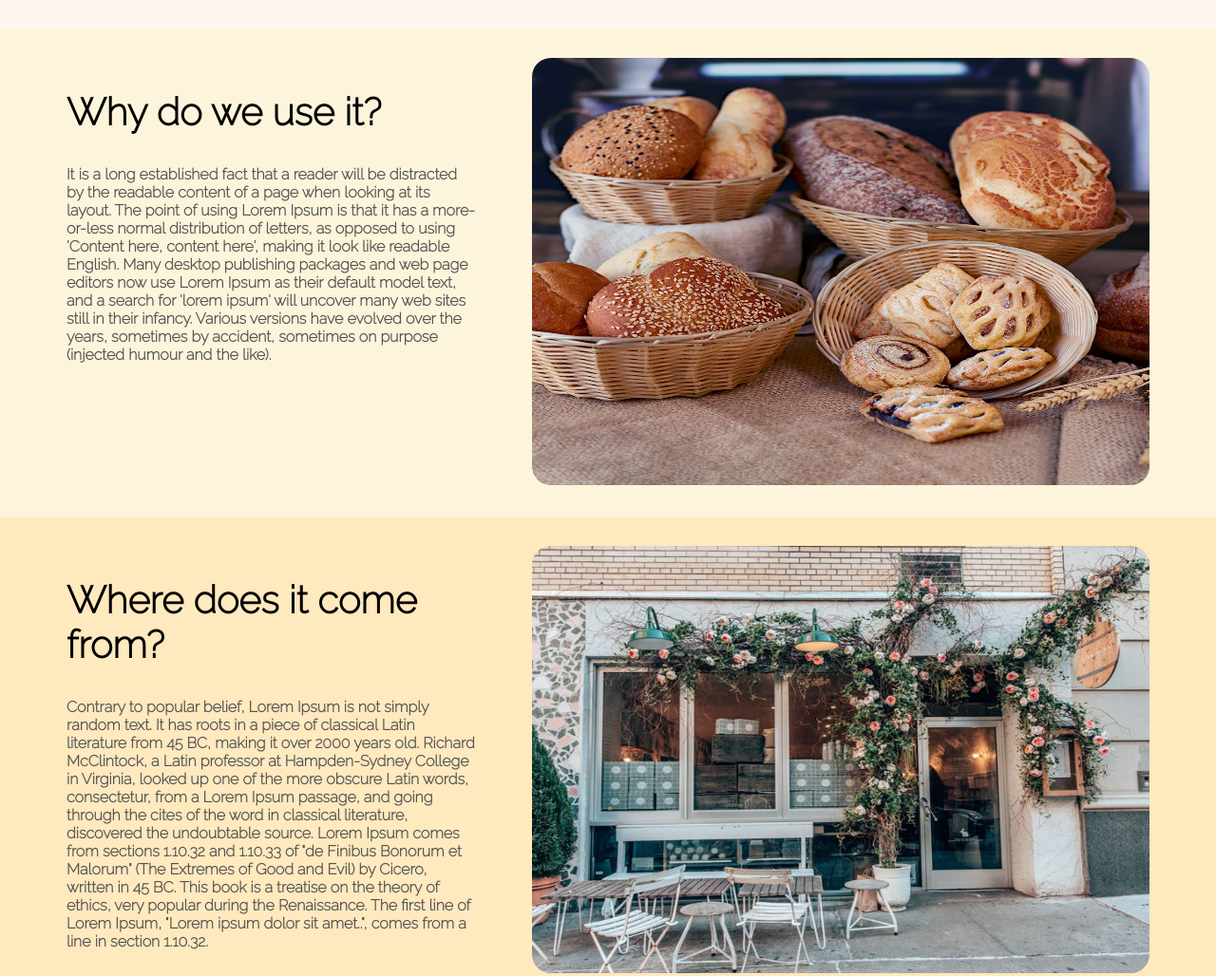
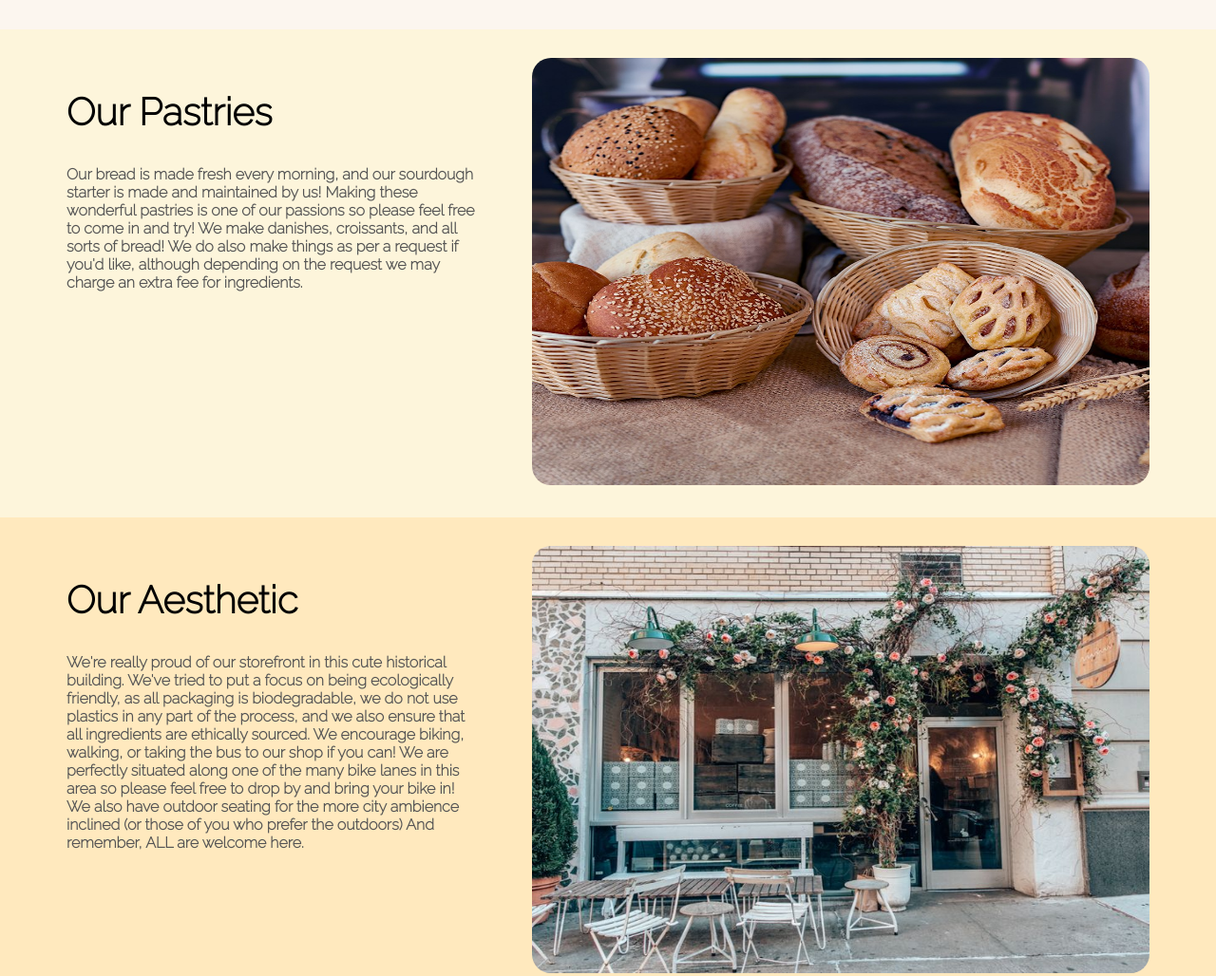
Before and after one commit to FishgoKachow/Coffee-Shop, a plain HTML site: page index.html in a window 1280 px wide. Shown: the part 1045-2073 px from the top of the page at 95% size. Drawn offline with Linux system fonts and the light colour scheme.

Commit message:
EPIC TEXT STUFF

```diff
--- a/index.html
+++ b/index.html
@@ -66,17 +66,11 @@
       <div class="feature-wrapper container">
         <div class="feature-text">
           <p class="small">Our Shop:</p>
-          <h2>What is Lorem Ipsum?</h2>
+          <h2>The Atmosphere</h2>
           <p>
-            Lorem Ipsum is simply dummy text of the printing and typesetting
-            industry. Lorem Ipsum has been the industry's standard dummy text
-            ever since the 1500s, when an unknown printer took a galley of type
-            and scrambled it to make a type specimen book. It has survived not
-            only five centuries, but also the leap into electronic typesetting,
-            remaining essentially unchanged. It was popularised in the 1960s
-            with the release of Letraset sheets containing Lorem Ipsum passages,
-            and more recently with desktop publishing software like Aldus
-            PageMaker including versions of Lorem Ipsum.
+            Welcome to our shop! The interior is made to be as comfy and cozy as possible, and we're more than happy to accommodate anything you need (blankets included, we understand)
+            We open at around 6:30 for you early risers, and everything is coming out of the oven shortly before! Feel free to come in any time after that as we can guarantee it'll be warm and fresh for you.
+            🌈 This is a safe space for all.
           </p>
         </div>
         <div class="feature-img">
@@ -93,18 +87,13 @@
     <section class="feature" style="background-color: #fdf5db">
       <div class="feature-wrapper container">
         <div class="feature-text">
-          <h2>Why do we use it?</h2>
+          <h2>Our Pastries</h2>
           <p>
-            It is a long established fact that a reader will be distracted by
-            the readable content of a page when looking at its layout. The point
-            of using Lorem Ipsum is that it has a more-or-less normal
-            distribution of letters, as opposed to using 'Content here, content
-            here', making it look like readable English. Many desktop publishing
-            packages and web page editors now use Lorem Ipsum as their default
-            model text, and a search for 'lorem ipsum' will uncover many web
-            sites still in their infancy. Various versions have evolved over the
-            years, sometimes by accident, sometimes on purpose (injected humour
-            and the like).
+            Our bread is made fresh every morning, and our sourdough starter is made and maintained by us!
+            Making these wonderful pastries is one of our passions so please feel free to come in and try!
+            We make danishes, croissants, and all sorts of bread!
+            We do also make things as per a request if you'd like, although depending on the request we may charge an extra fee for ingredients.
+
           </p>
         </div>
         <div class="feature-img">
@@ -121,20 +110,14 @@
     <section class="feature" style="background-color: #ffe9be">
       <div class="feature-wrapper container">
         <div class="feature-text">
-          <h2>Where does it come from?</h2>
+          <h2>Our Aesthetic</h2>
           <p>
-            Contrary to popular belief, Lorem Ipsum is not simply random text.
-            It has roots in a piece of classical Latin literature from 45 BC,
-            making it over 2000 years old. Richard McClintock, a Latin professor
-            at Hampden-Sydney College in Virginia, looked up one of the more
-            obscure Latin words, consectetur, from a Lorem Ipsum passage, and
-            going through the cites of the word in classical literature,
-            discovered the undoubtable source. Lorem Ipsum comes from sections
-            1.10.32 and 1.10.33 of "de Finibus Bonorum et Malorum" (The Extremes
-            of Good and Evil) by Cicero, written in 45 BC. This book is a
-            treatise on the theory of ethics, very popular during the
-            Renaissance. The first line of Lorem Ipsum, "Lorem ipsum dolor sit
-            amet..", comes from a line in section 1.10.32.
+            We're really proud of our storefront in this cute historical building.
+            We've tried to put a focus on being ecologically friendly, as all packaging is biodegradable, we do not use plastics in any part of the process,
+            and we also ensure that all ingredients are ethically sourced. We encourage biking, walking, or taking the bus to our shop if you can!
+            We are perfectly situated along one of the many bike lanes in this area so please feel free to drop by and bring your bike in! We also have outdoor seating for
+            the more city ambience inclined (or those of you who prefer the outdoors)
+            And remember, ALL are welcome here.
           </p>
         </div>
         <div class="feature-img">
```
